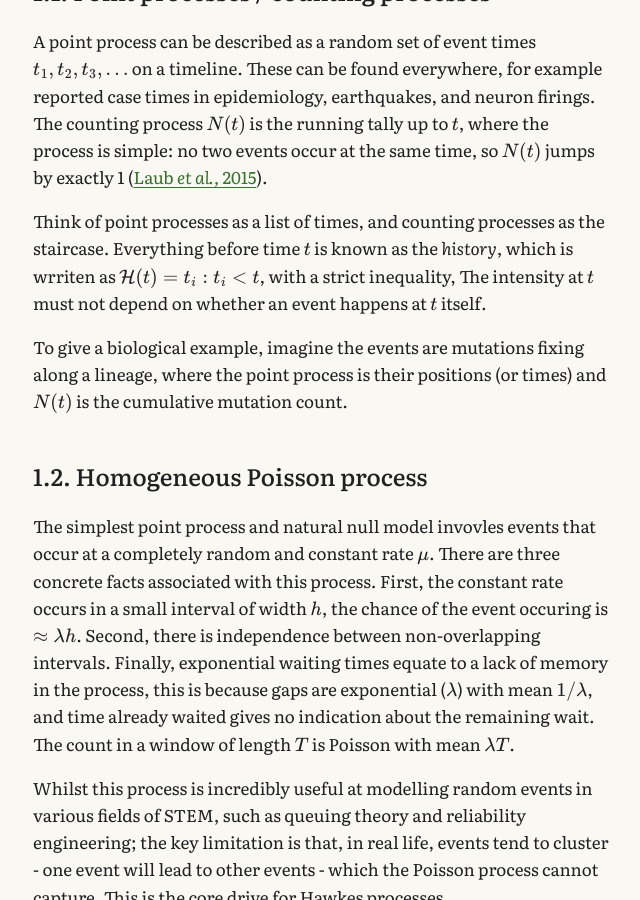
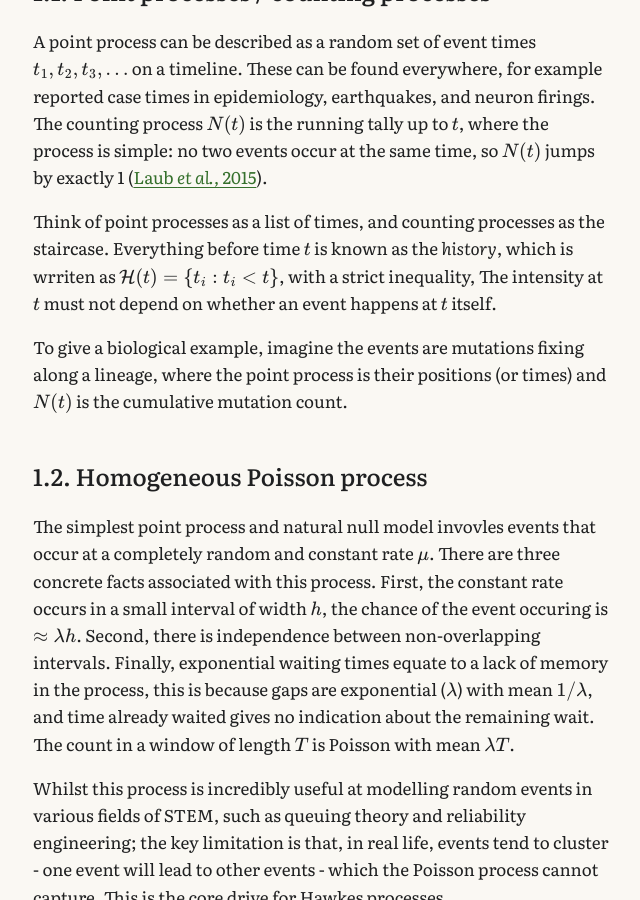
Before and after one commit to timj-wood/timj-wood.github.io, a Jekyll site: the page built from _posts/2026-09-20-hawkes-processes.md, in a window 1280 px wide and 900 px high, scrolled down 1319 px. Shown: the whole window, without its empty margins (284-924 px from the left). Built offline with Jekyll 4.4.1, drawn with Linux system fonts in a browser that asks for light colours.

```diff
--- a/_posts/2026-09-20-hawkes-processes.md
+++ b/_posts/2026-09-20-hawkes-processes.md
@@ -22,7 +22,7 @@ This post introduces Hawkes processes from scratch, building up to their applica
 
 A point process can be described as a random set of event times $$t_1, t_2, t_3, ...$$ on a timeline. These can be found everywhere, for example reported case times in epidemiology, earthquakes, and neuron firings. The counting process $$N(t)$$ is the running tally up to $$t$$, where the process is simple: no two events occur at the same time, so $$N(t)$$ jumps by exactly 1 ([Laub *et al.,* 2015](https://arxiv.org/pdf/1507.02822)).
 
-Think of point processes as a list of times, and counting processes as the staircase. Everything before time $$t$$ is known as the *history*, which is wrriten as $$\mathcal{H}(t) = {t_i:t_i<t}$$, with a strict inequality, The intensity at $$t$$ must not depend on whether an event happens at $$t$$ itself.
+Think of point processes as a list of times, and counting processes as the staircase. Everything before time $$t$$ is known as the *history*, which is wrriten as $$\mathcal{H}(t) = \{t_i:t_i<t\}$$, with a strict inequality, The intensity at $$t$$ must not depend on whether an event happens at $$t$$ itself.
 
 To give a biological example, imagine the events are mutations fixing along a lineage, where the point process is their positions (or times) and $$N(t)$$ is the cumulative mutation count.
 
```
